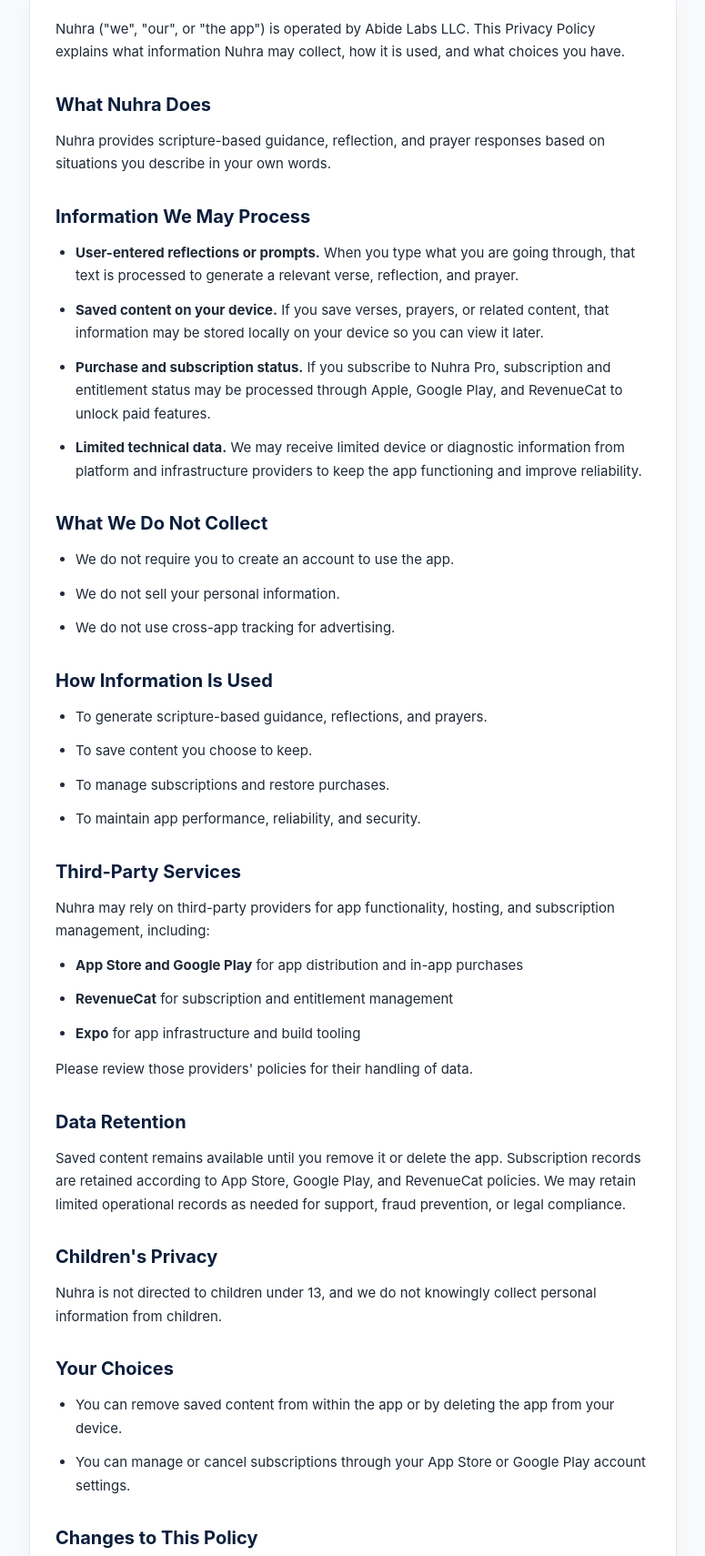
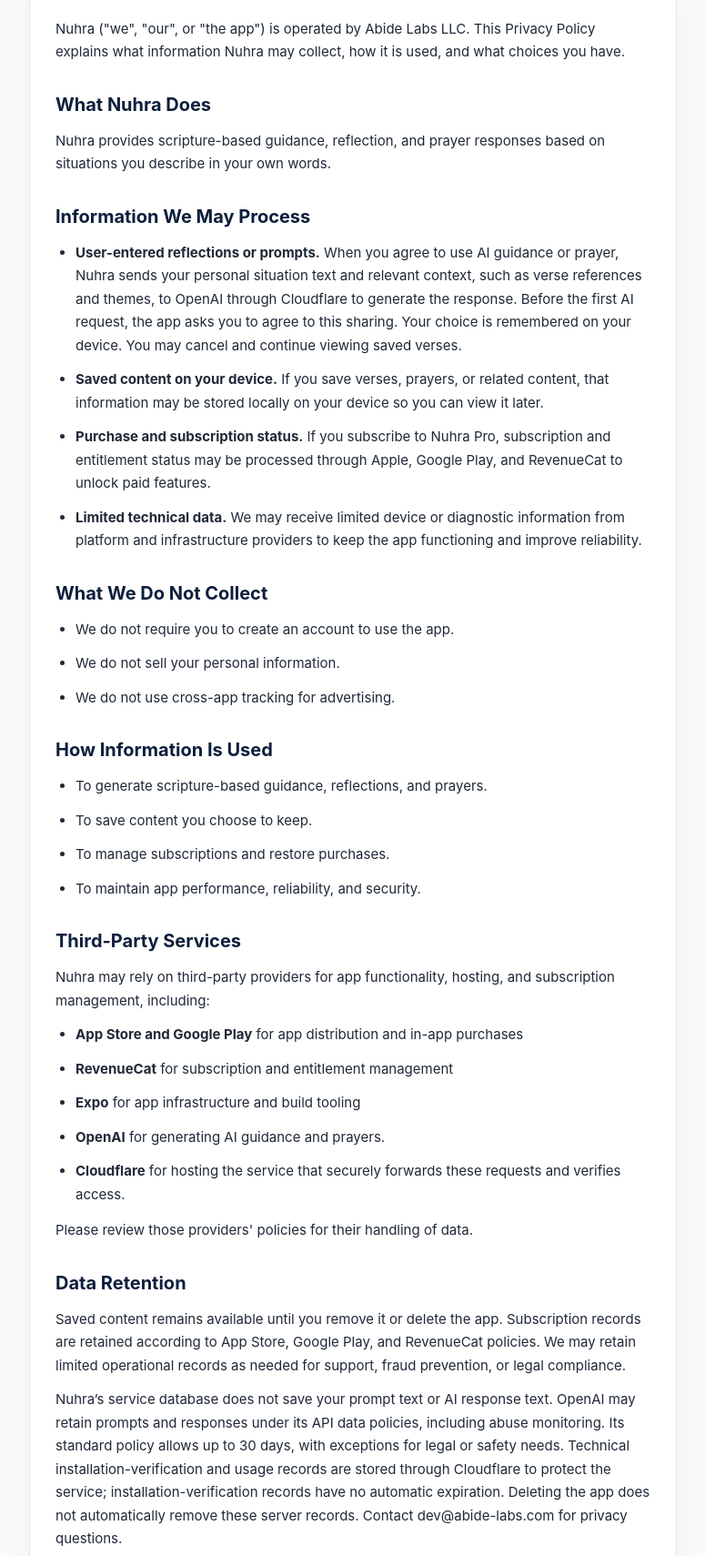
Before and after one commit to Abide-Labs/abide-labs.github.io, a plain HTML site: page nuhra-privacy.html in a window 1280 px wide. Shown: the part 264-1974 px from the top of the page at 91% size, without its empty margins (252-1027 px from the left). Drawn offline with Linux system fonts and the light colour scheme.

Commit message:
Publish approved Nuhra AI-sharing privacy disclosures

```diff
--- a/nuhra-privacy.html
+++ b/nuhra-privacy.html
@@ -106,7 +106,7 @@
 
       <h2>Information We May Process</h2>
       <ul>
-        <li><strong>User-entered reflections or prompts.</strong> When you type what you are going through, that text is processed to generate a relevant verse, reflection, and prayer.</li>
+        <li><strong>User-entered reflections or prompts.</strong> When you agree to use AI guidance or prayer, Nuhra sends your personal situation text and relevant context, such as verse references and themes, to OpenAI through Cloudflare to generate the response. Before the first AI request, the app asks you to agree to this sharing. Your choice is remembered on your device. You may cancel and continue viewing saved verses.</li>
         <li><strong>Saved content on your device.</strong> If you save verses, prayers, or related content, that information may be stored locally on your device so you can view it later.</li>
         <li><strong>Purchase and subscription status.</strong> If you subscribe to Nuhra Pro, subscription and entitlement status may be processed through Apple, Google Play, and RevenueCat to unlock paid features.</li>
         <li><strong>Limited technical data.</strong> We may receive limited device or diagnostic information from platform and infrastructure providers to keep the app functioning and improve reliability.</li>
@@ -133,11 +133,14 @@
         <li><strong>App Store and Google Play</strong> for app distribution and in-app purchases</li>
         <li><strong>RevenueCat</strong> for subscription and entitlement management</li>
         <li><strong>Expo</strong> for app infrastructure and build tooling</li>
+        <li><strong>OpenAI</strong> for generating AI guidance and prayers.</li>
+        <li><strong>Cloudflare</strong> for hosting the service that securely forwards these requests and verifies access.</li>
       </ul>
       <p>Please review those providers' policies for their handling of data.</p>
 
       <h2>Data Retention</h2>
       <p>Saved content remains available until you remove it or delete the app. Subscription records are retained according to App Store, Google Play, and RevenueCat policies. We may retain limited operational records as needed for support, fraud prevention, or legal compliance.</p>
+      <p>Nuhra’s service database does not save your prompt text or AI response text. OpenAI may retain prompts and responses under its API data policies, including abuse monitoring. Its standard policy allows up to 30 days, with exceptions for legal or safety needs. Technical installation-verification and usage records are stored through Cloudflare to protect the service; installation-verification records have no automatic expiration. Deleting the app does not automatically remove these server records. Contact dev@abide-labs.com for privacy questions.</p>
 
       <h2>Children's Privacy</h2>
       <p>Nuhra is not directed to children under 13, and we do not knowingly collect personal information from children.</p>
```
